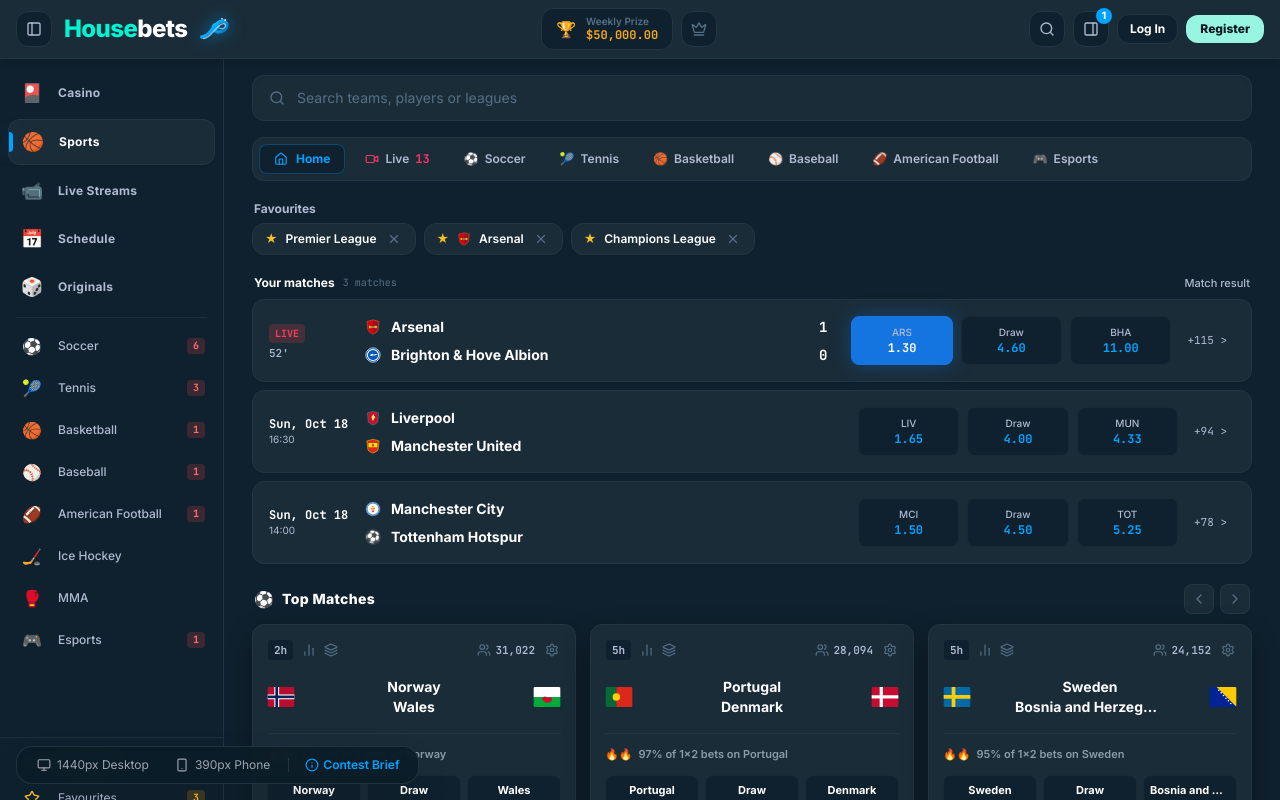
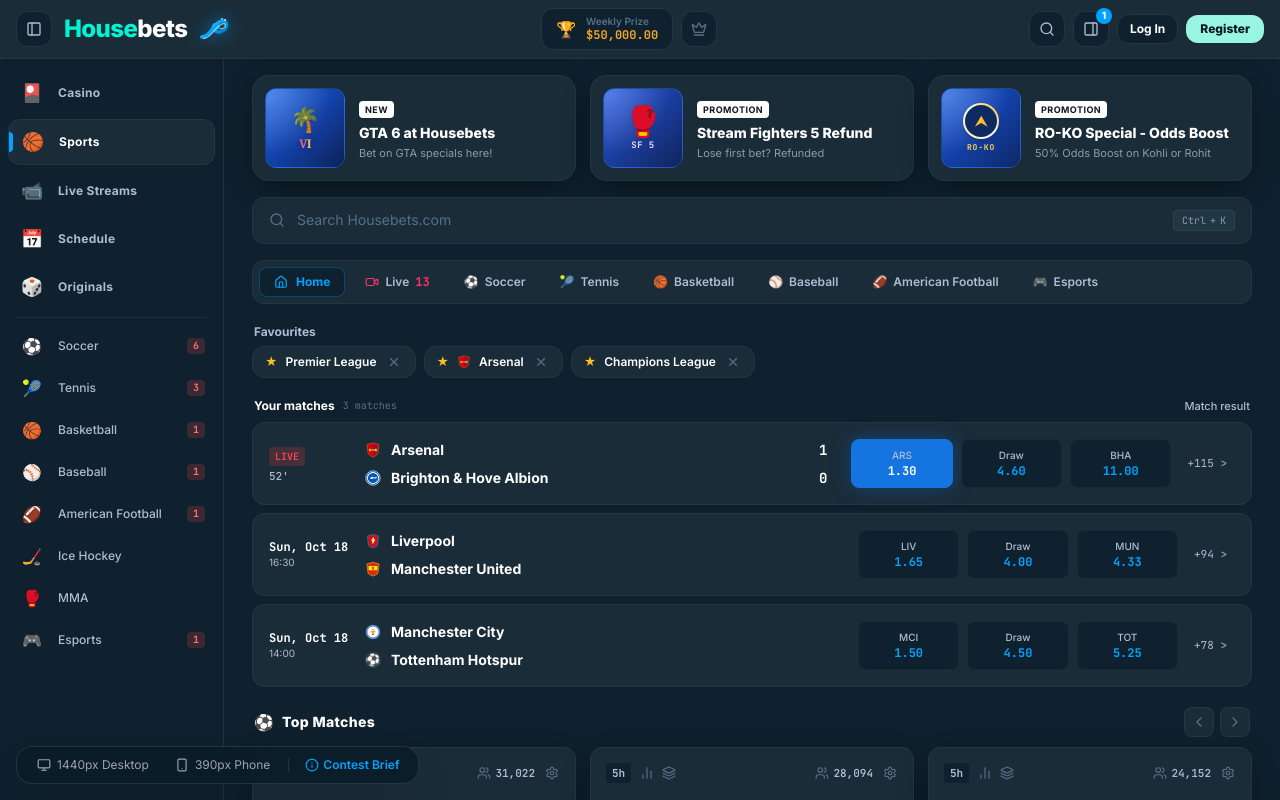
Before and after one commit to umeshvmanolkar/housebets-sportsbook, a React (Vite) app: page / in a window 1280 px wide. Shown: the top 800 px of the page. Built offline with nearby package versions, Linux system fonts and the light colour scheme; the HTML template or start-up script is replaced by a standard one.

Commit message:
Position promo cards above search bar in SportsHome, make market search full-width above filters on mobile MatchPage

```diff
--- a/src/data/mockData.js
+++ b/src/data/mockData.js
@@ -4,29 +4,32 @@ export const PROMO_CARDS = [
   {
     id: 'promo-1',
     title: 'GTA 6 at Housebets',
-    subtitle: 'Bet on GTA specials & release odds here',
-    badge: 'NEW',
-    bgGradient: 'from-[#2e1d44] via-[#1a2c38] to-[#1a2c38]',
-    border: 'border-[#493166]/50',
+    subtitle: 'Bet on GTA specials here!',
+    badge: 'New',
+    accent: 'from-[#0e4480] via-[#163056] to-[#1a2c38]',
+    border: 'border-[#225796]/40',
+    type: 'gta6',
     icon: '🌴'
   },
   {
     id: 'promo-2',
     title: 'Stream Fighters 5 Refund',
-    subtitle: 'Lose your first single bet? 100% Refunded',
-    badge: 'HOT',
-    bgGradient: 'from-[#192b4a] via-[#1a2c38] to-[#1a2c38]',
-    border: 'border-[#294a73]/50',
+    subtitle: 'Lose first bet? Refunded',
+    badge: 'Promotion',
+    accent: 'from-[#1a3a78] via-[#16294d] to-[#1a2c38]',
+    border: 'border-[#2c529e]/40',
+    type: 'boxing',
     icon: '🥊'
   },
   {
     id: 'promo-3',
-    title: 'Zero-Margin Champions League',
-    subtitle: '50% higher payout on all straight singles',
-    badge: 'BOOST',
-    bgGradient: 'from-[#1a2c38] via-[#1a2c38] to-[#3d2c18]',
-    border: 'border-[#614923]/50',
-    icon: '⭐'
+    title: 'RO-KO Special - Odds Boost',
+    subtitle: '50% Odds Boost on Kohli or Rohit',
+    badge: 'Promotion',
+    accent: 'from-[#124b91] via-[#133560] to-[#1a2c38]',
+    border: 'border-[#2162b3]/40',
+    type: 'cricket',
+    icon: '🏏'
   }
 ];
 
--- a/src/pages/MatchPage.jsx
+++ b/src/pages/MatchPage.jsx
@@ -120,18 +120,18 @@ export const MatchPage = () => {
             </div>
           </div>
 
-          {/* Teams & Score Row (Symmetric, never breaking onto multiple single-char lines) */}
-          <div className="flex items-center justify-between gap-2 py-1">
-            {/* Home Team */}
-            <div className="flex-1 flex items-center gap-2 sm:gap-3 min-w-0">
+          {/* Teams & Score Row */}
+          <div className="grid grid-cols-12 items-center gap-1.5 sm:gap-4 py-1">
+            {/* Home Team (5 cols) */}
+            <div className="col-span-5 flex items-center gap-2 sm:gap-3 min-w-0">
               <TeamCrest teamName={selectedMatch.homeTeam.name} className="w-8 h-8 sm:w-10 sm:h-10 flex-shrink-0" />
-              <div className="min-w-0">
-                <h2 className="text-xs sm:text-base font-black text-white truncate">
+              <div className="min-w-0 flex-1">
+                <h2 className="text-xs sm:text-base font-black text-white leading-tight break-words">
                   {selectedMatch.homeTeam.name}
                 </h2>
                 <button
                   onClick={() => toggleFollow({ name: selectedMatch.homeTeam.name, type: 'team' })}
-                  className="text-[10px] text-amber-400 hover:underline flex items-center gap-0.5 mt-0.5"
+                  className="text-[10px] text-amber-400 hover:underline flex items-center gap-0.5 mt-0.5 whitespace-nowrap"
                 >
                   <Star className="w-2.5 h-2.5 fill-amber-400" />
                   <span>{isHomeFollowed ? 'Following' : selectedMatch.homeTeam.shortName || 'Follow'}</span>
@@ -139,22 +139,22 @@ export const MatchPage = () => {
               </div>
             </div>
 
-            {/* Score Center Box */}
-            <div className="px-2 flex-shrink-0 text-center">
-              <div className="font-mono text-xl sm:text-3xl font-black text-white tracking-widest bg-[#0f212e]/90 px-3 py-1.5 rounded-2xl border border-white/10 shadow-inner">
+            {/* Score Center Box (2 cols) */}
+            <div className="col-span-2 px-0.5 flex-shrink-0 text-center flex justify-center">
+              <div className="font-mono text-base sm:text-2xl font-black text-white tracking-widest bg-[#0f212e]/90 px-2 sm:px-4 py-1 sm:py-1.5 rounded-xl border border-white/10 shadow-inner">
                 {selectedMatch.isLive ? `${selectedMatch.homeTeam.score} - ${selectedMatch.awayTeam.score}` : 'vs'}
               </div>
             </div>
 
-            {/* Away Team */}
-            <div className="flex-1 flex items-center justify-end gap-2 sm:gap-3 min-w-0 text-right">
-              <div className="min-w-0">
-                <h2 className="text-xs sm:text-base font-black text-white truncate">
+            {/* Away Team (5 cols) */}
+            <div className="col-span-5 flex items-center justify-end gap-2 sm:gap-3 min-w-0 text-right">
+              <div className="min-w-0 flex-1">
+                <h2 className="text-xs sm:text-base font-black text-white leading-tight break-words">
                   {selectedMatch.awayTeam.name}
                 </h2>
                 <button
                   onClick={() => toggleFollow({ name: selectedMatch.awayTeam.name, type: 'team' })}
-                  className="text-[10px] text-amber-400 hover:underline flex items-center justify-end gap-0.5 mt-0.5"
+                  className="text-[10px] text-amber-400 hover:underline flex items-center justify-end gap-0.5 mt-0.5 whitespace-nowrap"
                 >
                   <span>{isAwayFollowed ? 'Following' : selectedMatch.awayTeam.shortName || 'Follow'}</span>
                   <Star className="w-2.5 h-2.5 fill-amber-400" />
@@ -193,8 +193,41 @@ export const MatchPage = () => {
         {/* Markets Stage */}
         {(!isMobile || mobileTab === 'markets') && (
           <div className={isMobile ? "space-y-4 w-full" : "col-span-8 space-y-4"}>
-            {/* Subnav & Search */}
-            <div className="flex flex-col sm:flex-row sm:items-center justify-between gap-3 border-b border-white/[0.08] pb-3">
+            {/* Subnav & Search (On Mobile: Full-width search bar ABOVE the filter tabs) */}
+            {isMobile ? (
+              <div className="space-y-2.5 pb-2 border-b border-white/[0.08]">
+                {/* Full-length Search Bar above filters */}
+                <div className="relative w-full">
+                  <Search className="w-4 h-4 text-[#557086] absolute left-3.5 top-1/2 -translate-y-1/2" />
+                  <input
+                    type="text"
+                    placeholder="Search markets"
+                    className="w-full bg-[#1a2c38] text-xs text-white pl-9 pr-4 py-2.5 rounded-xl border border-[#213743] focus:outline-none focus:border-[#00A3FF]"
+                  />
+                </div>
+
+                {/* Filter Tabs Bar (Horizontal Scroll) */}
+                <div className="flex items-center gap-1.5 overflow-x-auto pb-1 max-w-full scrollbar-none">
+                  {marketTabs.map((tab) => {
+                    const isActive = activeMarketTab === tab.id;
+                    return (
+                      <button
+                        key={tab.id}
+                        onClick={() => { playClick(); setActiveMarketTab(tab.id); }}
+                        className={`px-3.5 py-1.5 rounded-xl text-xs font-bold whitespace-nowrap transition-all ${
+                          isActive
+                            ? 'bg-[#1475e1] text-white shadow-sm'
+                            : 'bg-[#1a2c38] text-[#b1bad3] hover:text-white'
+                        }`}
+                      >
+                        {tab.label}
+                      </button>
+                    );
+                  })}
+                </div>
+              </div>
+            ) : (
+              <div className="flex items-center justify-between gap-3 border-b border-white/[0.08] pb-3">
                 <div className="flex items-center gap-1.5 overflow-x-auto pb-1 max-w-full scrollbar-none">
                   {marketTabs.map((tab) => {
                     const isActive = activeMarketTab === tab.id;
@@ -214,15 +247,16 @@ export const MatchPage = () => {
                   })}
                 </div>
 
-              <div className="relative min-w-44">
+                <div className="relative min-w-56">
                   <Search className="w-3.5 h-3.5 text-[#557086] absolute left-3 top-1/2 -translate-y-1/2" />
                   <input
                     type="text"
                     placeholder="Search markets"
-                  className="w-full bg-[#1a2c38] text-xs text-white pl-8 pr-3 py-1.5 rounded-xl border border-white/5 focus:outline-none focus:border-[#1475e1]"
+                    className="w-full bg-[#1a2c38] text-xs text-white pl-8 pr-3 py-2 rounded-xl border border-white/5 focus:outline-none focus:border-[#1475e1]"
                   />
                 </div>
               </div>
+            )}
 
             {/* Market 1: 1x2 */}
             <div className="rounded-2xl bg-[#1a2c38] border border-white/[0.08] overflow-hidden shadow-card-elevated">
--- a/src/pages/SportsHome.jsx
+++ b/src/pages/SportsHome.jsx
@@ -1,4 +1,4 @@
-import React from 'react';
+import React, { useEffect } from 'react';
 import {
   Search,
   Home,
@@ -14,7 +14,7 @@ import {
   Settings
 } from 'lucide-react';
 import { useSportsbook } from '../context/SportsbookContext';
-import { MATCHES_DATA } from '../data/mockData';
+import { MATCHES_DATA, PROMO_CARDS } from '../data/mockData';
 import { TeamCrest } from '../components/Logos';
 
 export const SportsHome = () => {
@@ -30,6 +30,19 @@ export const SportsHome = () => {
     playClick,
     isMobile
   } = useSportsbook();
+
+  // Keyboard shortcut for Ctrl + K search focus
+  useEffect(() => {
+    const handleKeyDown = (e) => {
+      if ((e.ctrlKey || e.metaKey) && e.key.toLowerCase() === 'k') {
+        e.preventDefault();
+        const input = document.getElementById('main-sports-search');
+        if (input) input.focus();
+      }
+    };
+    window.addEventListener('keydown', handleKeyDown);
+    return () => window.removeEventListener('keydown', handleKeyDown);
+  }, []);
 
   // Your matches (Row view on Desktop, Inset Carousel on Mobile matching screenshot)
   const yourMatches = [
@@ -47,22 +60,103 @@ export const SportsHome = () => {
 
   return (
     <div className="space-y-4 animate-fade-in pb-16 md:pb-6 max-w-7xl mx-auto px-0.5 sm:px-1">
-      {/* 1. Search Bar (Matching Desktop & Mobile References) */}
+      {/* 1. Promo Cards at Top (Strictly matching media_1794670919998_c8594c85.png) */}
+      <div className={
+        isMobile
+          ? "flex gap-2.5 overflow-x-auto pb-1 scrollbar-none snap-x snap-mandatory"
+          : "grid grid-cols-1 md:grid-cols-3 gap-3.5"
+      }>
+        {PROMO_CARDS.map((card) => {
+          return (
+            <div
+              key={card.id}
+              onClick={() => {
+                playClick();
+                setCurrentPage('football');
+              }}
+              className={`${
+                isMobile ? "w-[275px] flex-shrink-0 snap-start" : "w-auto"
+              } p-3 rounded-2xl bg-[#1a2c38] border border-[#213743] hover:border-[#2f4553] shadow-card-elevated flex items-center gap-3.5 cursor-pointer transition-all group overflow-hidden relative`}
+            >
+              {/* Left Graphic Illustration Box */}
+              {card.type === 'gta6' && (
+                <div className="w-16 h-16 sm:w-20 sm:h-20 bg-gradient-to-br from-[#1d68ed] via-[#1241a8] to-[#0d2259] rounded-xl flex items-center justify-center relative overflow-hidden flex-shrink-0 shadow-inner border border-blue-400/20 group-hover:scale-105 transition-transform">
+                  <div className="absolute inset-0 bg-[radial-gradient(circle_at_top_left,rgba(255,255,255,0.25),transparent_60%)]" />
+                  <div className="relative flex flex-col items-center justify-center">
+                    <span className="text-2xl filter drop-shadow">🌴</span>
+                    <span className="font-black text-xs tracking-tighter bg-gradient-to-r from-pink-500 via-rose-400 to-amber-300 bg-clip-text text-transparent filter drop-shadow font-serif">
+                      VI
+                    </span>
+                  </div>
+                </div>
+              )}
+
+              {card.type === 'boxing' && (
+                <div className="w-16 h-16 sm:w-20 sm:h-20 bg-gradient-to-br from-[#2458e6] via-[#1a3d9e] to-[#12245c] rounded-xl flex items-center justify-center relative overflow-hidden flex-shrink-0 shadow-inner border border-blue-400/20 group-hover:scale-105 transition-transform">
+                  <div className="absolute inset-0 bg-[radial-gradient(circle_at_top_left,rgba(255,255,255,0.25),transparent_60%)]" />
+                  <div className="relative flex flex-col items-center justify-center">
+                    <span className="text-3xl filter drop-shadow">🥊</span>
+                    <span className="text-[9px] font-black text-purple-200 tracking-wider uppercase font-mono">SF 5</span>
+                  </div>
+                </div>
+              )}
+
+              {card.type === 'cricket' && (
+                <div className="w-16 h-16 sm:w-20 sm:h-20 bg-gradient-to-br from-[#1d62e6] via-[#1340a6] to-[#0f2868] rounded-xl flex items-center justify-center relative overflow-hidden flex-shrink-0 shadow-inner border border-blue-400/20 group-hover:scale-105 transition-transform">
+                  <div className="absolute inset-0 bg-[radial-gradient(circle_at_top_left,rgba(255,255,255,0.25),transparent_60%)]" />
+                  <div className="relative flex flex-col items-center justify-center">
+                    <div className="w-9 h-9 rounded-full bg-gradient-to-tr from-amber-200 via-white to-amber-400 p-0.5 shadow-md flex items-center justify-center">
+                      <div className="w-full h-full rounded-full bg-[#0d2a63] flex items-center justify-center text-amber-400 font-black text-sm">
+                        ⮝
+                      </div>
+                    </div>
+                    <span className="text-[8px] font-bold text-amber-300 font-mono tracking-widest mt-0.5">RO-KO</span>
+                  </div>
+                </div>
+              )}
+
+              {/* Text Info */}
+              <div className="space-y-1 min-w-0 flex-1">
+                <span className="inline-block px-1.5 py-0.5 rounded bg-white text-gray-900 font-bold text-[9px] uppercase tracking-wider shadow-sm">
+                  {card.badge}
+                </span>
+                <h3 className="text-xs sm:text-sm font-black text-white group-hover:text-[#00A3FF] transition-colors leading-snug truncate">
+                  {card.title}
+                </h3>
+                <p className="text-[10px] sm:text-[11px] text-[#8a9ca8] leading-tight truncate">
+                  {card.subtitle}
+                </p>
+              </div>
+            </div>
+          );
+        })}
+      </div>
+
+      {/* 2. Search Bar directly below promo cards (with Ctrl + K shortcut badge) */}
       <div className="relative">
-        <div className="flex items-center gap-3 bg-[#1a2c38] border border-[#213743] rounded-xl px-4 py-3 shadow-inner">
+        <div className="flex items-center justify-between gap-3 bg-[#1a2c38] border border-[#213743] hover:border-[#2f4553] rounded-xl px-4 py-3 shadow-inner transition-colors">
+          <div className="flex items-center gap-3 flex-1 min-w-0">
             <Search className="w-4 h-4 text-[#557086] flex-shrink-0" />
             <input
               id="main-sports-search"
               type="text"
               value={searchQuery}
               onChange={(e) => setSearchQuery(e.target.value)}
-            placeholder="Search teams, players or leagues"
+              placeholder="Search Housebets.com"
               className="w-full bg-transparent text-xs sm:text-sm text-white placeholder:text-[#557086] focus:outline-none"
             />
           </div>
+          {!isMobile && (
+            <div className="flex items-center gap-1 px-2 py-0.5 rounded bg-[#213743] text-[10px] text-[#8a9ca8] font-mono border border-white/5 flex-shrink-0 select-none">
+              <span>Ctrl</span>
+              <span>+</span>
+              <span>K</span>
+            </div>
+          )}
+        </div>
       </div>
 
-      {/* 2. Sports Navigation Pill Bar (Matching Desktop & Mobile References) */}
+      {/* 3. Sports Navigation Pill Bar (Matching Desktop & Mobile References) */}
       <div className="bg-[#1a2c38] border border-[#213743] rounded-xl p-1.5 flex items-center gap-1.5 overflow-x-auto scrollbar-none">
         {/* Home (Active Cyan Pill) */}
         <button
```
Also changed, not shown: 5 other files (tests, documents, lock files or other folders). Lines whose indentation alone changed are shown as unchanged.
